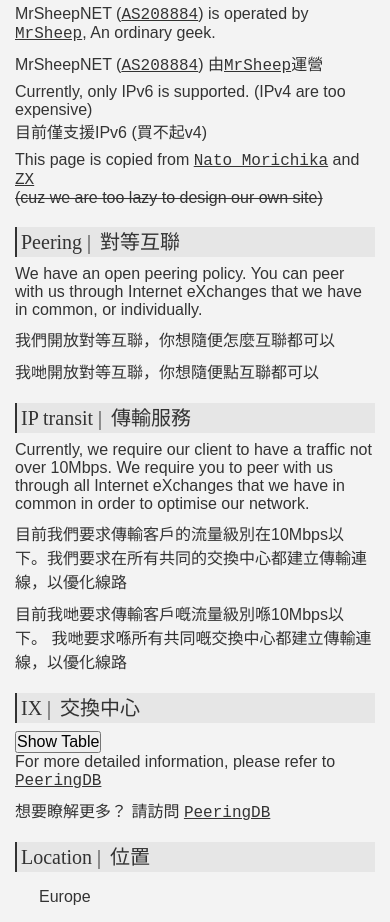
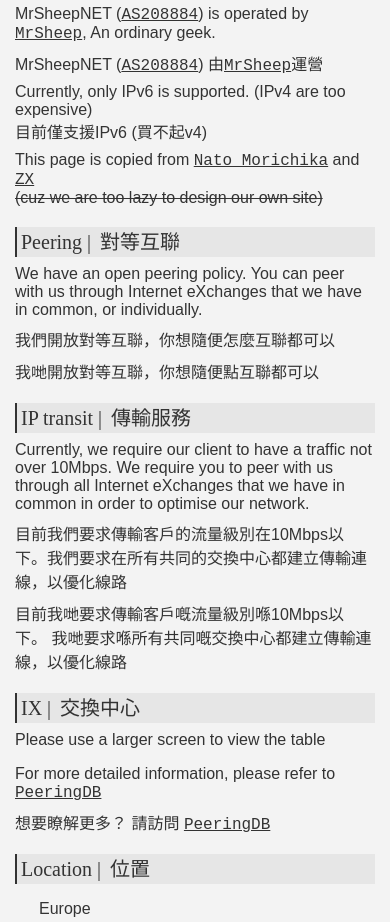
Before and after one commit to Mr-Sheep/as208884, a plain HTML site: page index.html in a window 390 px wide. Shown: the part 136-1058 px from the top of the page. Drawn offline with Linux system fonts and the light colour scheme; a web font is replaced by a local one.

Commit message:
Fix table on low res

```diff
--- a/index.html
+++ b/index.html
@@ -10,7 +10,6 @@
     <link href="./style.css" rel="stylesheet">
     <link href="./css.css" rel="stylesheet">
     <title>AS208884</title>
-
 </head>
 <body>
     <div class="header">
@@ -50,20 +49,11 @@
             <p>目前我哋要求傳輸客戶嘅流量級別喺10Mbps以下。 我哋要求喺所有共同嘅交換中心都建立傳輸連線，以優化線路</p>
         </section>
 
-        <script >
-            const showTable = () => {
-                let tableClass = documents.getElementById('tableData');
-                if (tableClass.style.display === "none") {
-                    tableClass.style.display = "block";
-                } else {
-                    tableClass.style.display = "none";
-                }
-            }
-        </script>
+
 
         <section >
             <div class="subtitle">IX | <span class="chinese">交換中心</span></div>
-            <button onclick="showTable()">Show Table</button>
+            <div class="hidden">Please use a larger screen to view the table</div>
             <div id="tableData">
                 <table>
                     <tr>
--- a/style.css
+++ b/style.css
@@ -110,19 +110,29 @@ tr {
 
 #tableData {
   padding: 0 0 1em 1em;
-  display: none;
-
 }
-
 
 .location {
   list-style-type: circle;
   margin-bottom: 0;
   margin-left: 3em;
-
 }
 
 .continent {
   margin-top: 1em;
   margin-left: 1.5em;
 }
+
+.hidden {
+  display: none;
+}
+
+@media screen and (max-width: 600px) {
+  table{
+    display: none;
+  }
+  .hidden {
+    display: block;
+  }
+
+}
```
